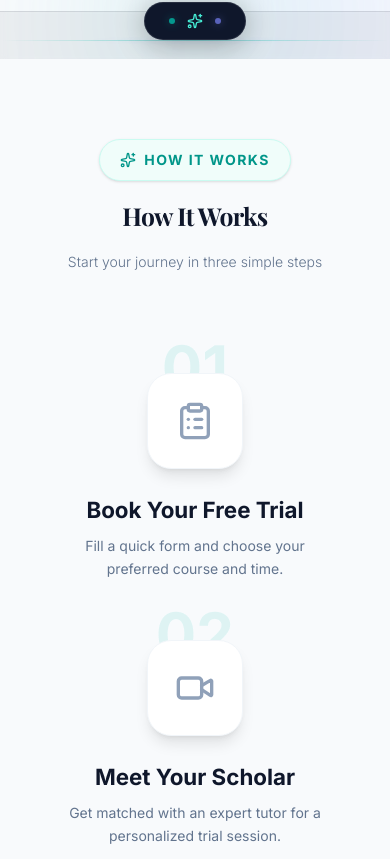
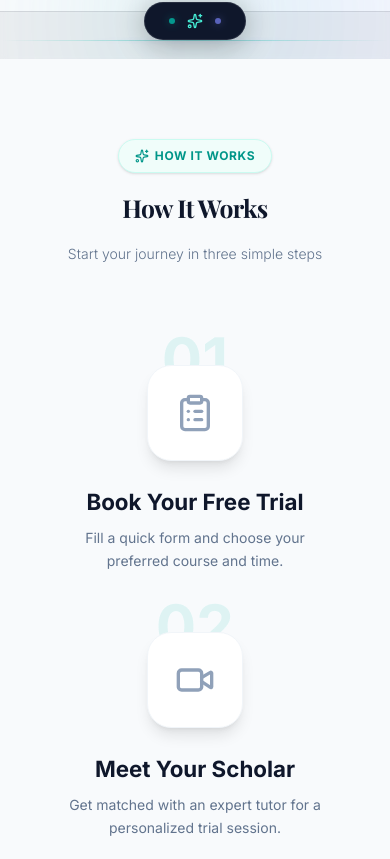
Before and after one commit to afaqalquranacdemy-stack/afaq-academy, a Next.js app: page / in a window 390 px wide. Shown: the part 7645-8504 px from the top of the page. Built offline with nearby package versions, Linux system fonts and the light colour scheme; no server answers; a web font is replaced by a local one.

Commit message:
style(how-it-works): shrink badge font size and padding on mobile

```diff
--- a/src/components/home/HowItWorks.tsx
+++ b/src/components/home/HowItWorks.tsx
@@ -31,9 +31,9 @@ export function HowItWorks() {
             initial={{ opacity: 0, y: 20 }}
             whileInView={{ opacity: 1, y: 0 }}
             viewport={{ once: true }}
-            className="inline-flex items-center gap-2 px-5 py-2.5 rounded-full bg-teal-50 border border-teal-100 text-teal-600 text-sm font-bold tracking-widest uppercase mb-4 md:mb-8 shadow-sm"
+            className="inline-flex items-center gap-1.5 px-4 py-2 rounded-full bg-teal-50 border border-teal-100 text-teal-600 text-xs md:text-sm font-bold tracking-wider md:tracking-widest uppercase mb-4 md:mb-8 shadow-sm"
           >
-            <Sparkles className="w-4 h-4" />
+            <Sparkles className="w-3.5 h-3.5 md:w-4 md:h-4" />
             {t.howItWorks.title}
           </motion.div>
 
```
